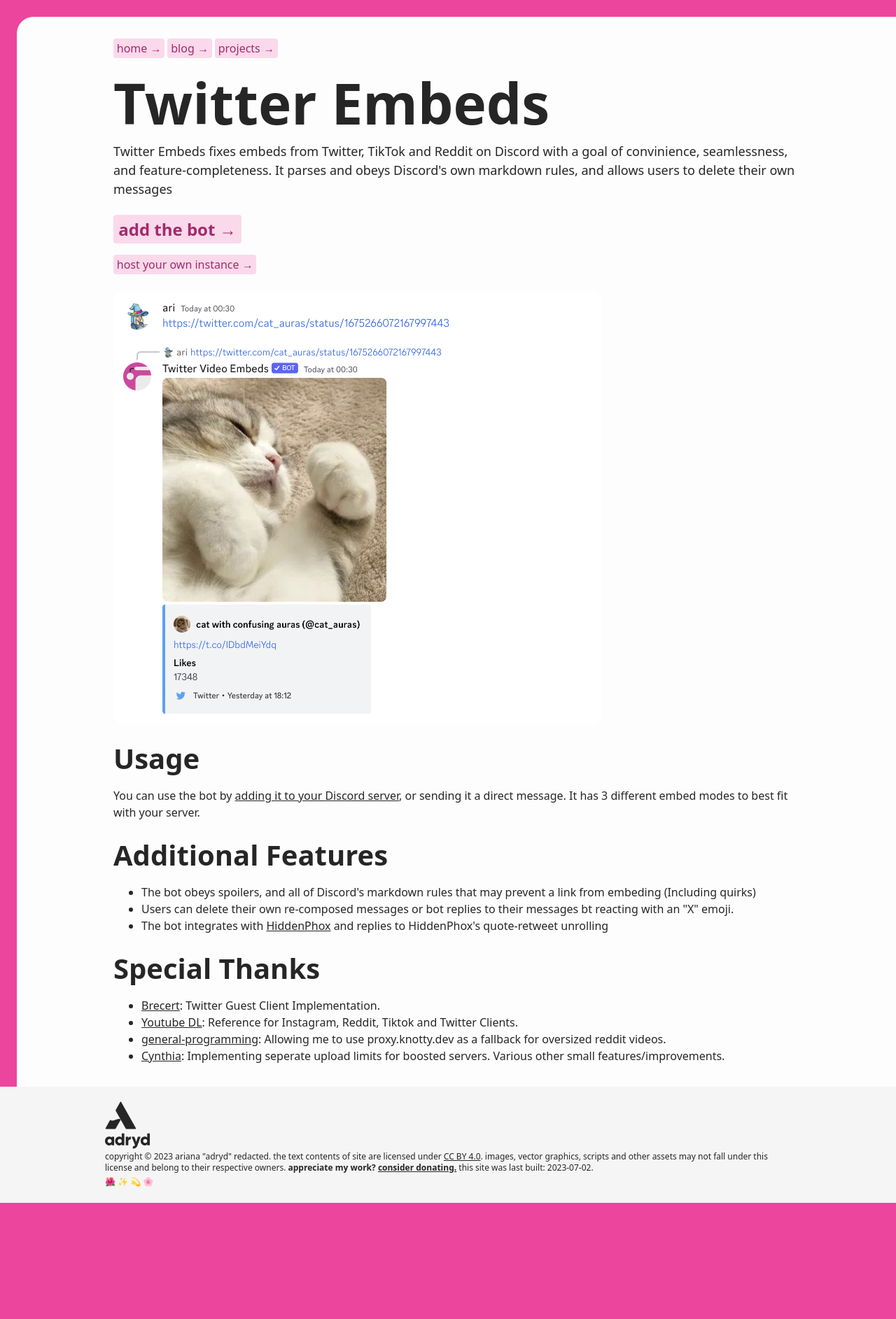
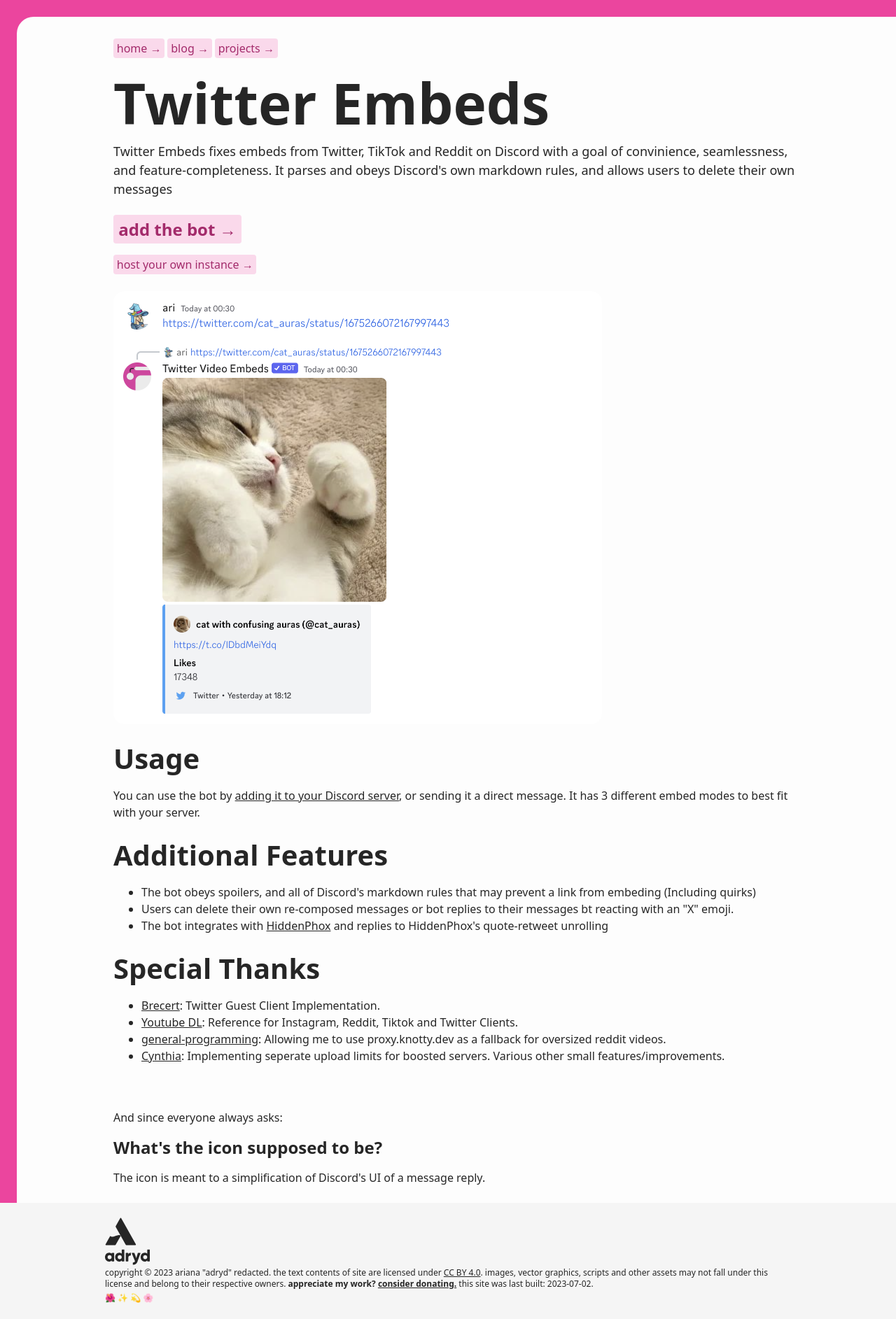
Before and after one commit to adryd325/website, a Jekyll site: the page built from projects/twitter-embeds/index.html, in a window 1280 px wide. Shown: the whole page at 70% size. Built offline with Jekyll 4.4.1, drawn with Linux system fonts in a browser that asks for light colours; some web fonts are replaced; before the commit the page ends 1719 px from its top, so only the background shows below that.

Commit message:
Finishing touches

```diff
--- a/_layouts/main.html
+++ b/_layouts/main.html
@@ -6,8 +6,8 @@
     <title>{{ page.title }} - adryd</title>
     <link rel="stylesheet" href="/static/main.css" />
     <link rel="stylesheet" href="/static/syntax.css" />
-    <link rel="preload" as="font" href="/static/fonts/inter-variable.woff2" />
-    <link rel="preload" as="font" href="/static/fonts/playfair-variable.ttf" />
+    <link rel="preload" as="font" href="/static/fonts/PretendardStdVariable.woff2" />
+    <!-- <link rel="preload" as="font" href="/static/fonts/playfair-variable.ttf" /> -->
     <link rel="preload" as="script" href="/static/neko/neko.js" />
     <meta name="og:title" content="{{ page.title }} - adryd" />
     <meta
--- a/projects.html
+++ b/projects.html
@@ -30,7 +30,7 @@ description: a list of projects i'm most proud of
       <p>
         <h3><a
           class="subtle-link"
-          href="projects/twitter-embeds/"
+          href="/projects/twitter-embeds/"
           >discord-twitter-video-embeds →</a
         ></h3>discord bot to re-embed twitter embeds for viewing on mobile.
         was made in april of 2021 when discord's twitter video embeds broke.
--- a/projects/twitter-embeds/index.html
+++ b/projects/twitter-embeds/index.html
@@ -26,7 +26,7 @@ layout: main
     background-color: #fdfdfd;
     color: #262626;
     height: auto;
-    padding: 16px;
+    padding: 1rem 1rem 1.5rem 1rem;
     min-height: calc(100vh - 222px);
   }
 
@@ -143,5 +143,10 @@ layout: main
         boosted servers. Various other small features/improvements.
       </li>
     </ul>
+    <br>
+    <br>
+    And since everyone always asks:
+    <h3 class="margin-even">What's the icon supposed to be?</h3>
+    The icon is meant to a simplification of Discord's UI of a message reply.
   </div>
 </div>
--- a/static/main.css
+++ b/static/main.css
@@ -118,7 +118,7 @@ code {
 }
 
 main {
-  padding: 0 1.5rem;
+  padding: 0 1.5rem 1.5rem 1.5rem;
 }
 
 footer {
```
